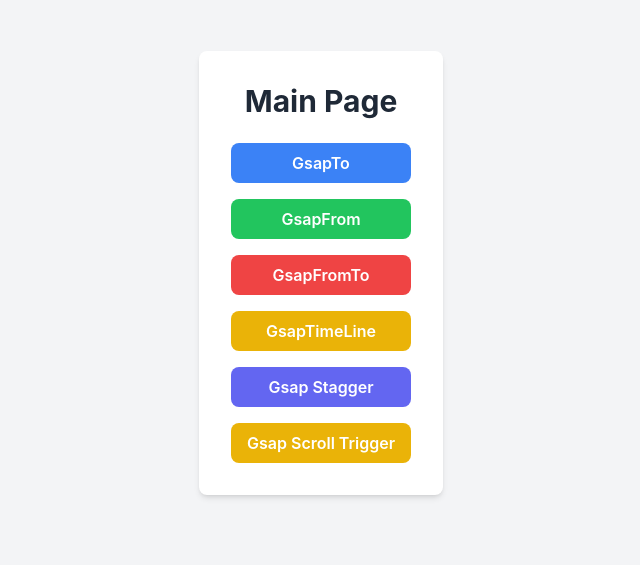
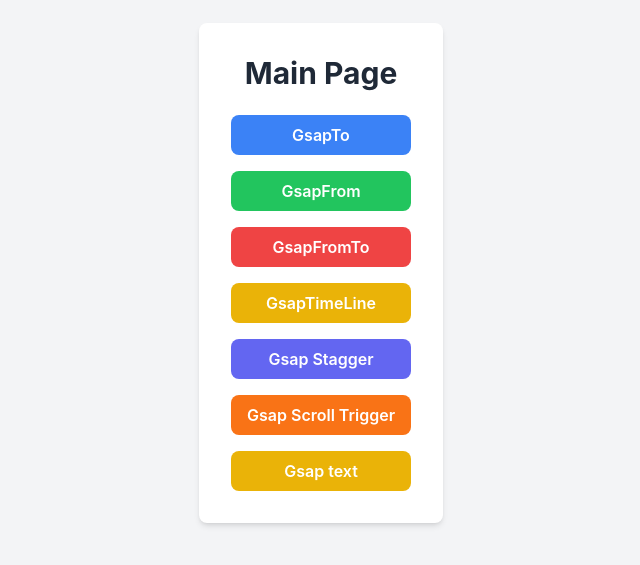
Before and after one commit to ayushsolanki2002102/GsapLearning, a React (Create React App) app: page / in a window 1280 px wide. Shown: the part 127-692 px from the top of the page, without its empty margins (319-959 px from the left). Built offline with nearby package versions, Linux system fonts and the light colour scheme.

Commit message:
Gsap text Implemented

```diff
--- a/src/App.js
+++ b/src/App.js
@@ -7,6 +7,8 @@
 import GsapTimeLine from "./Pages/GsapTimeLine";
 import GsapStagger from "./Pages/GsapStagger";
 import GsapScrollTrigger from "./Pages/GsapScrollTrigger";
+import GsapText from "./Pages/GsapText";
+
 
 function App() {
   return (
@@ -22,6 +24,7 @@
         <Route path="/gsap-time-line" element={<GsapTimeLine/>}/>
         <Route path="/gsap-stagger" element={<GsapStagger/>}/>
         <Route path="/gsap-scroll-trigger" element={<GsapScrollTrigger/>}/>
+        <Route path="/gsap-text" element={<GsapText/>}/>
 
       </Routes>
     </Router>
--- /dev/null
+++ b/src/Pages/GsapText.jsx
@@ -0,0 +1,31 @@
+import { useGSAP } from '@gsap/react'
+import React from 'react'
+import gsap from 'gsap'
+
+export default function () {
+    useGSAP(()=>{
+        gsap.to('#text',{
+            ease:'power1.inOut',
+            opacity:1,
+            y:0,
+
+        })
+        gsap.fromTo('#para',{
+            opacity:0,
+            y:20,
+
+        },{
+            opacity:1,
+            y:0,
+            delay:1,
+            stagger:0.1,
+        })
+    },[])
+  return (
+    <div>
+        <h2>Gsap Text</h2>
+        <h1 id='text' className='opcacity-0 translate-y-10'>Gsap Text</h1>
+        <p id='para'>sdjhgfkjahdsfkufgjsd Lorem ipsum dolor sit amet, consectetur adipisicing elit. Adipisci inventore ullam eos, pariatur est sequi neque totam, ratione dolorum animi, nulla necessitatibus fuga non mollitia cum. Voluptatum unde exercitationem velit.</p>
+    </div>
+  )
+}
--- a/src/Pages/Main.jsx
+++ b/src/Pages/Main.jsx
@@ -50,9 +50,17 @@
           <li>
             <Link
               to="/gsap-scroll-trigger"
+              className="block w-full py-2 px-4 bg-orange-500 text-white font-semibold rounded-lg hover:bg-purple-600 transition duration-300"
+            >
+              Gsap Scroll Trigger
+            </Link>
+          </li>
+          <li>
+            <Link
+              to="/gsap-text"
               className="block w-full py-2 px-4 bg-yellow-500 text-white font-semibold rounded-lg hover:bg-purple-600 transition duration-300"
             >
-              Gsap Scroll Trigger
+              Gsap text
             </Link>
           </li>
         </ul>
```
